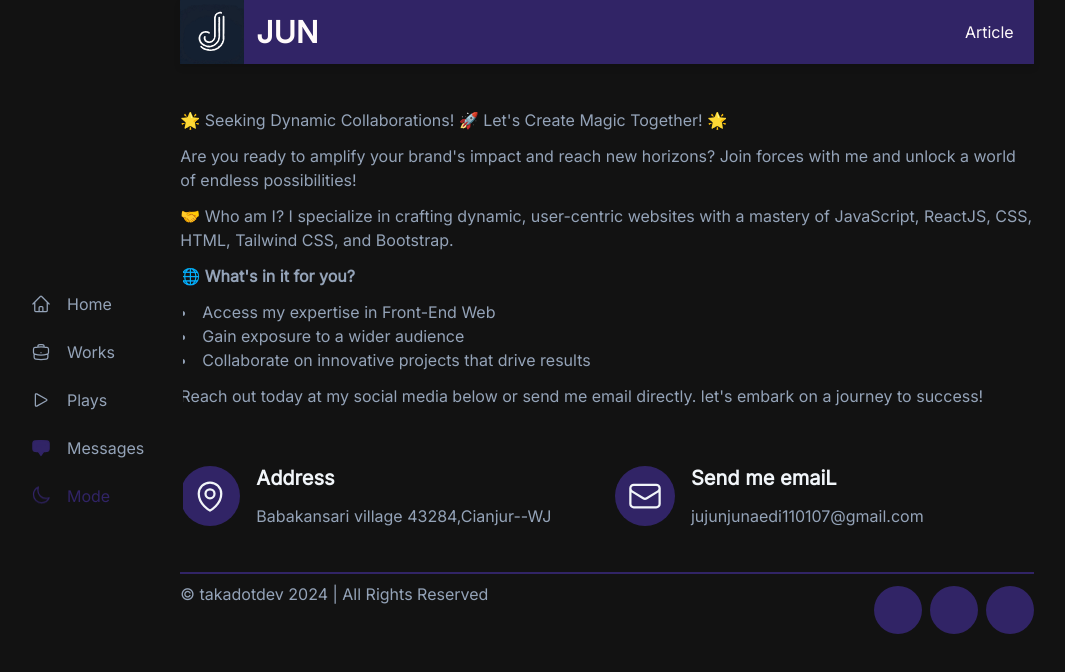
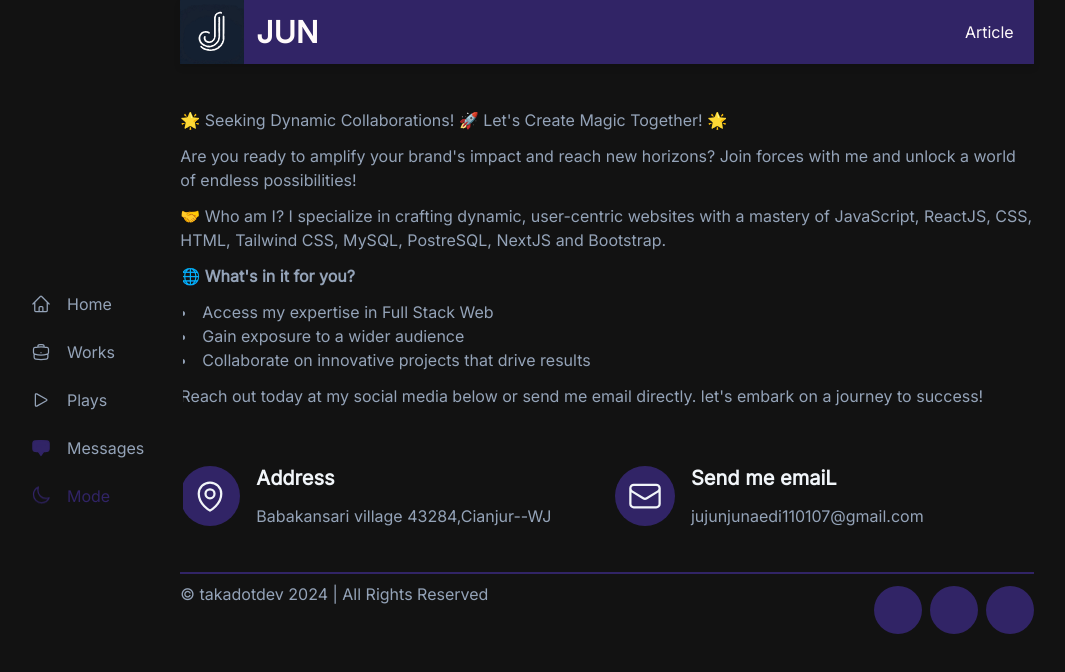
Before and after one commit to mitsuya-creator/Profile, a React (Vite) app: page /messages in a window 1280 px wide. Shown: the top 672 px of the page, without its empty margins (33-1098 px from the left). Built offline with nearby package versions, Linux system fonts and the light colour scheme; some icons are missing.

Commit message:
feat: update skillset

```diff
--- a/src/components/ctaMessages.jsx
+++ b/src/components/ctaMessages.jsx
@@ -11,13 +11,13 @@ function CallToAction() {
                     Are you ready to amplify your brand's impact and reach new horizons? Join forces with me and unlock a world of endless possibilities!
                 </p>
                 <p className="mb-3">
-                    🤝 Who am I? I specialize in crafting dynamic, user-centric websites with a mastery of JavaScript, ReactJS, CSS, HTML, Tailwind CSS, and Bootstrap.
+                    🤝 Who am I? I specialize in crafting dynamic, user-centric websites with a mastery of JavaScript, ReactJS, CSS, HTML, Tailwind CSS, MySQL, PostreSQL, NextJS and Bootstrap.
                 </p>
                 <p className="mb-3 font-semibold">
                     🌐 What's in it for you?
                 </p>
                 <ul className="list-disc list-inside mb-3">
-                    <li>Access my expertise in Front-End Web</li>
+                    <li>Access my expertise in Full Stack Web</li>
                     <li>Gain exposure to a wider audience</li>
                     <li>Collaborate on innovative projects that drive results</li>
                 </ul>
```
